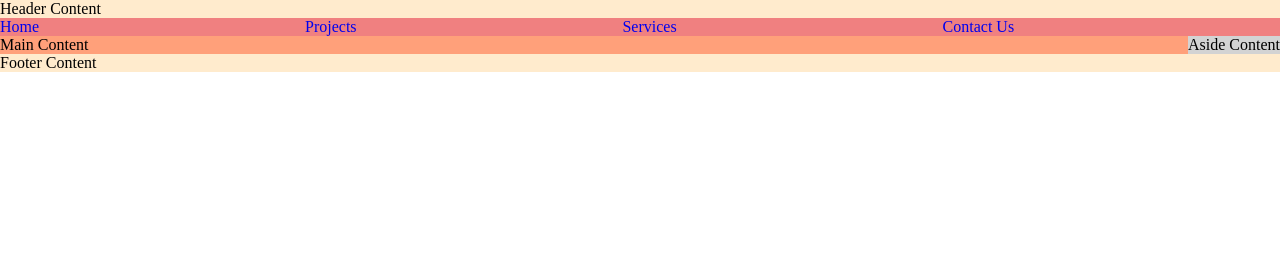
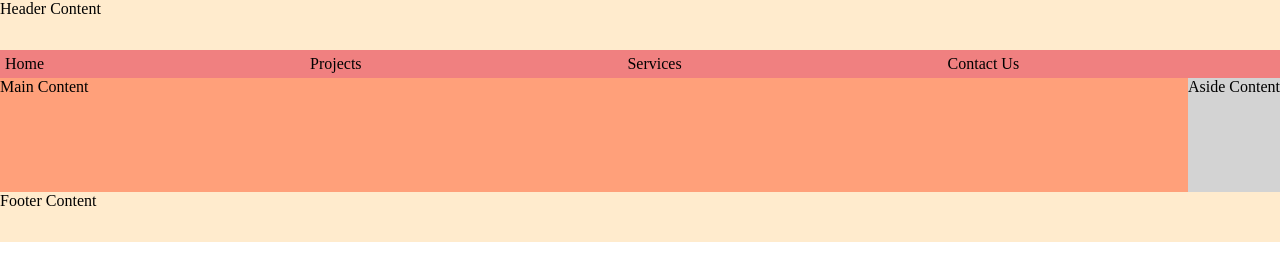
Before and after one commit to eschlese/wdd131, a plain HTML site: page week01/basic-layout.html in a window 1280 px wide. Drawn offline with Linux system fonts and the light colour scheme.

Commit message:
finished week01 layout activity

```diff
--- a/week01/styles/layout.css
+++ b/week01/styles/layout.css
@@ -19,20 +19,24 @@ header {
     list-style: none;
     align-items: center;
     background-color: lightcoral;
+    margin-top: 2rem;
 }
 
 .navigation li {
     flex: 1 1 auto;
+    margin: 5px;
 }
 
 .navigation a {
     text-decoration: none;
     text-align: center;
+    color: black;
 }
 
 main {
     background-color: lightsalmon;
     grid-column: 1/3;
+    padding-bottom: 6rem;
 }
 
 aside {
@@ -43,4 +47,5 @@ aside {
 footer {
     background-color: blanchedalmond;
     grid-column: 1/4;
+    padding-bottom: 2rem;
 }
```
